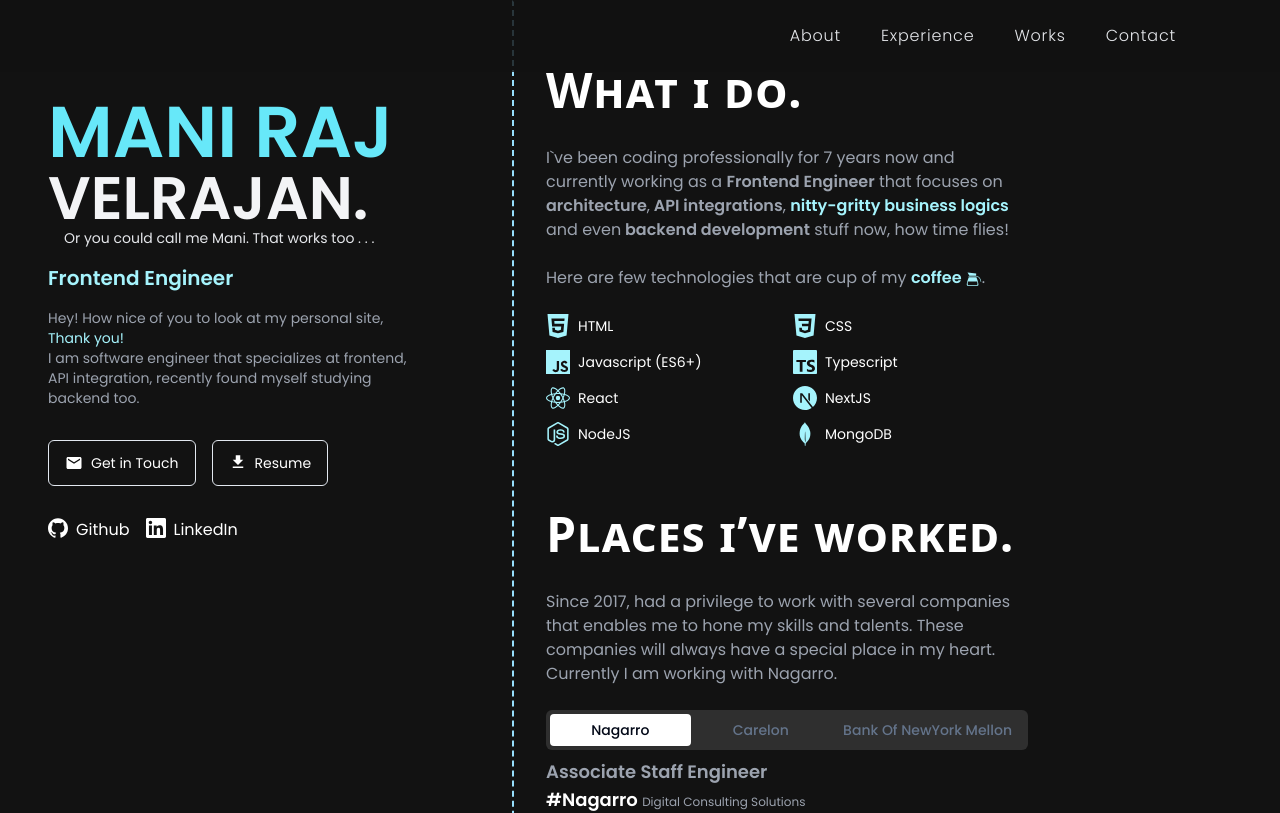
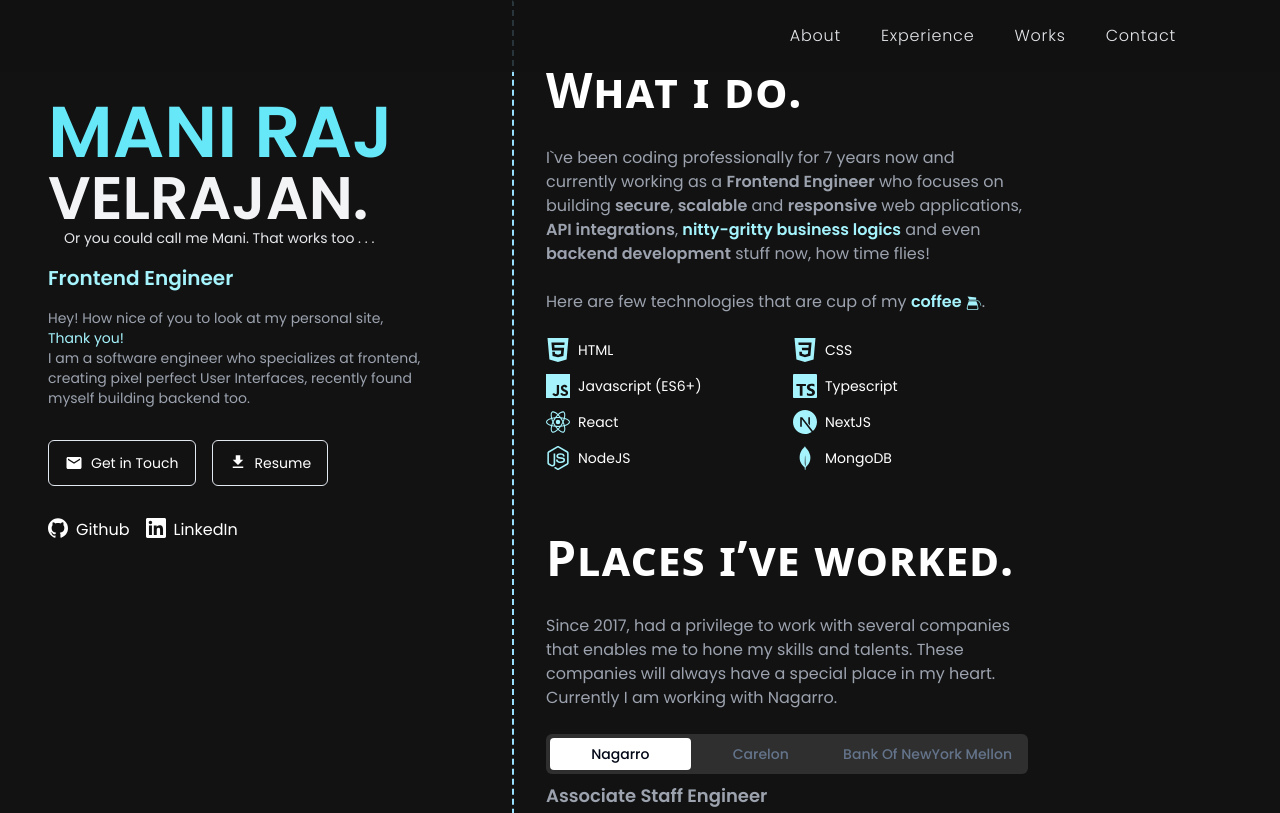
Before and after one commit to maniraj-v/Portfolio, a Next.js app: page / in a window 1280 px wide. Shown: the top 813 px of the page. Built offline with nearby package versions, Linux system fonts and the light colour scheme.

Commit message:
Edited contents

```diff
--- a/app/_components/About/index.tsx
+++ b/app/_components/About/index.tsx
@@ -10,8 +10,9 @@
       <header className="title-caps mb-8">What i do.</header>
       <p className="text-gray-400 mb-6">
         I`ve been coding professionally for {professionalYears} years now and
-        currently working as a <b>Frontend Engineer</b> that focuses on{" "}
-        <b>architecture</b>,<b> API integrations</b>,{" "}
+        currently working as a <b>Frontend Engineer</b> who focuses on building{" "}
+        <b>secure</b>, <b>scalable</b> and <b>responsive</b> web applications,
+        <b> API integrations</b>,{" "}
         <b className="text-cyan-200">nitty-gritty business logics</b> and even
         <b> backend development</b> stuff now, how time flies!
       </p>
--- a/app/_components/Sidebar/index.tsx
+++ b/app/_components/Sidebar/index.tsx
@@ -18,8 +18,8 @@
       <p className="text-sm text-gray-400 mb-8">
         Hey! How nice of you to look at my personal site,{" "}
         <span className="text-cyan-200">Thank you!</span>
-        <br />I am software engineer that specializes at frontend, API
-        integration, recently found myself studying backend too.
+        <br />I am a software engineer who specializes at frontend, creating
+        pixel perfect User Interfaces, recently found myself building backend too.
       </p>
       <div className="flex gap-4 items-center mb-8">
         <a
```
